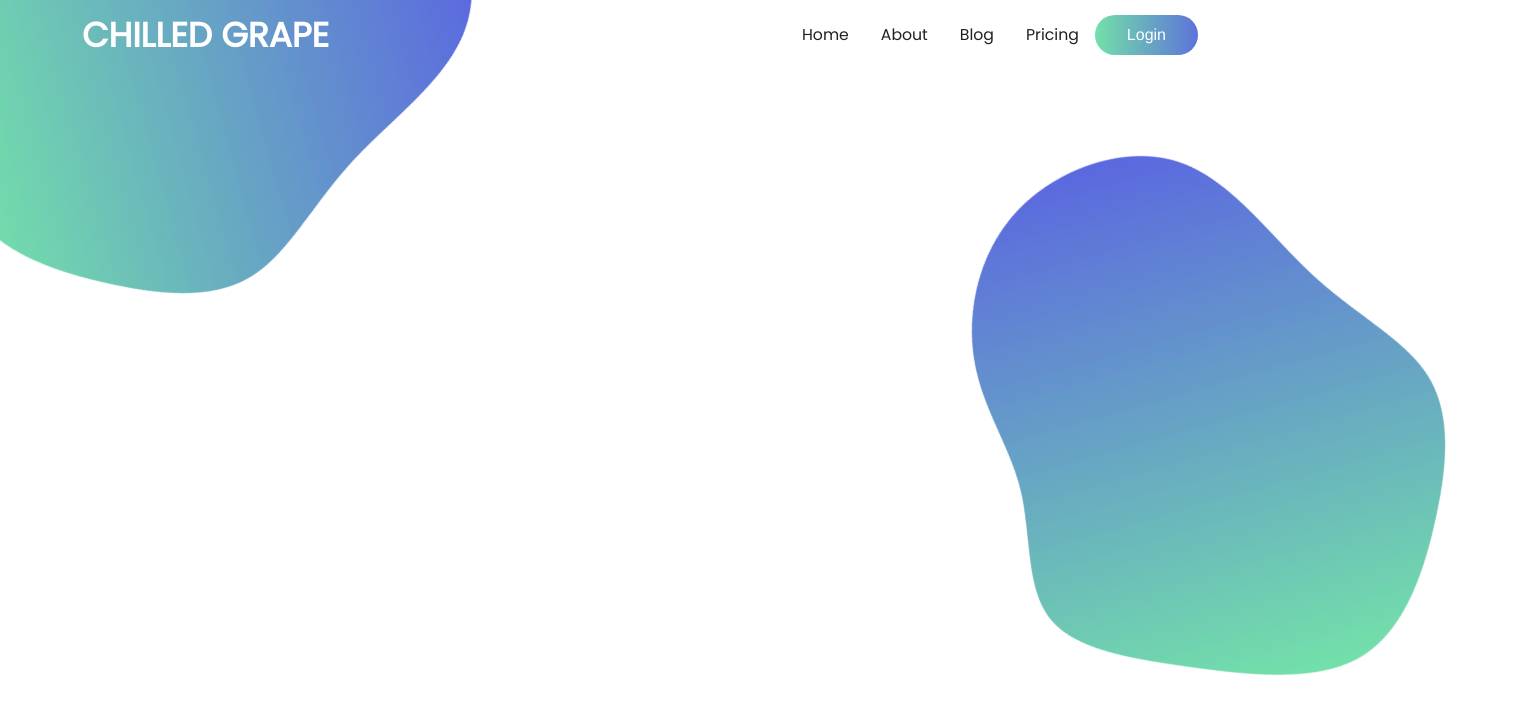
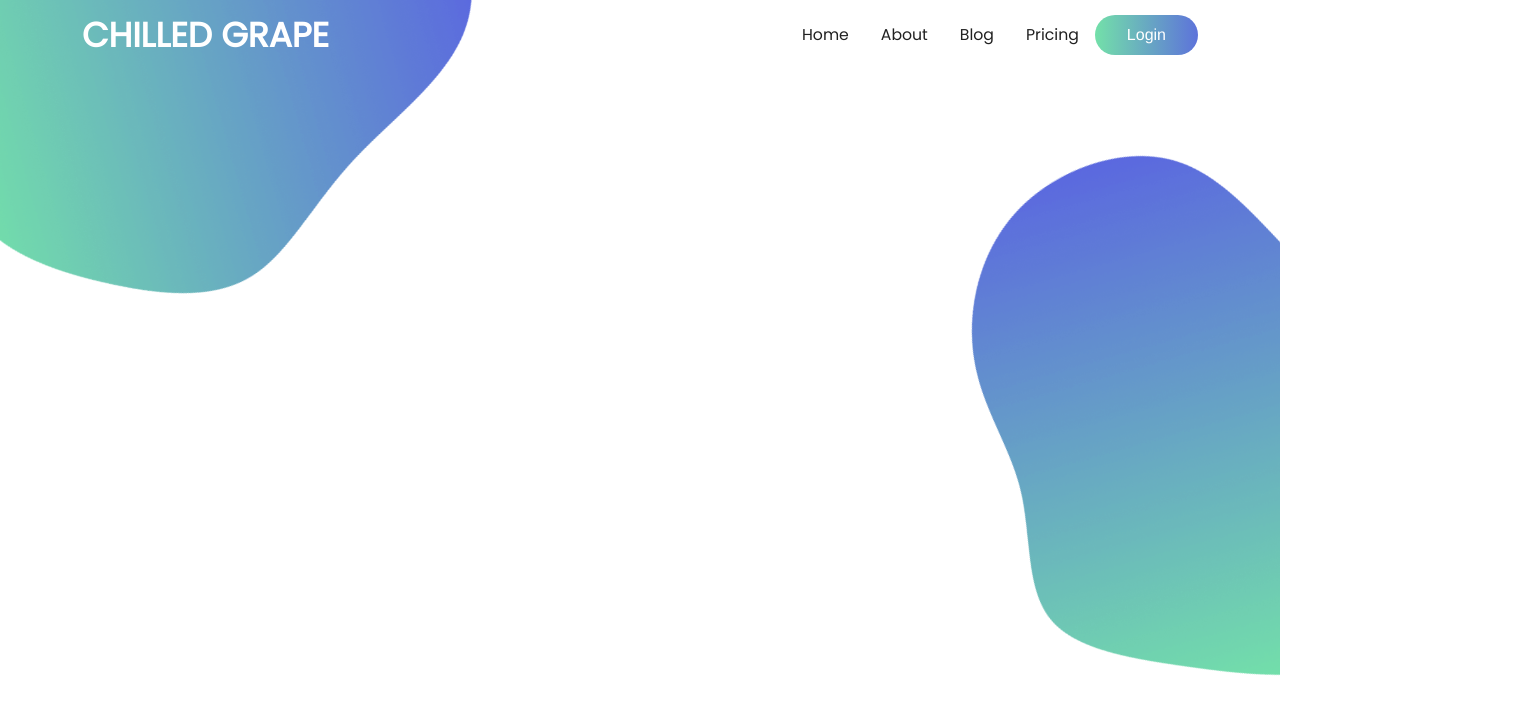
Before and after one commit to Harry-Gardiner/Cold-Banana, a Vue app: page / in a window 1280 px wide. Shown: the top 714 px of the page, 1533 px wide, since content can reach past the window. Built offline with nearby package versions, Linux system fonts and the light colour scheme.

Commit message:
Added min height to vue app and overflow hidden

```diff
--- a/src/App.vue
+++ b/src/App.vue
@@ -18,6 +18,8 @@ export default {
   -webkit-font-smoothing: antialiased;
   -moz-osx-font-smoothing: grayscale;
   color: $text-colour;
+  min-height: 100vh;
+  overflow: hidden;
 }
 
 p {
```
